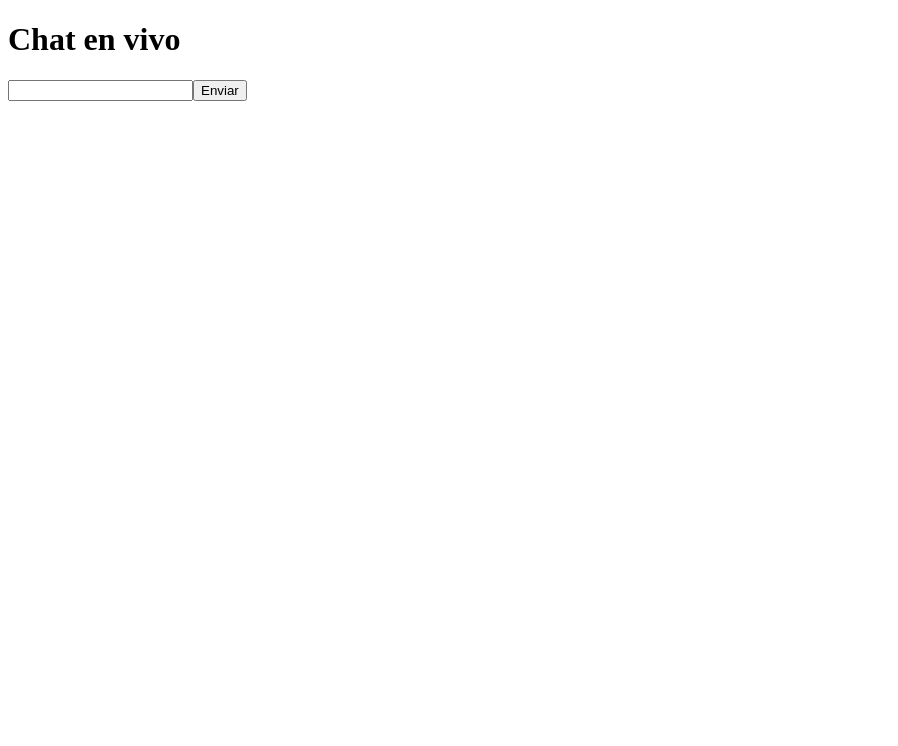
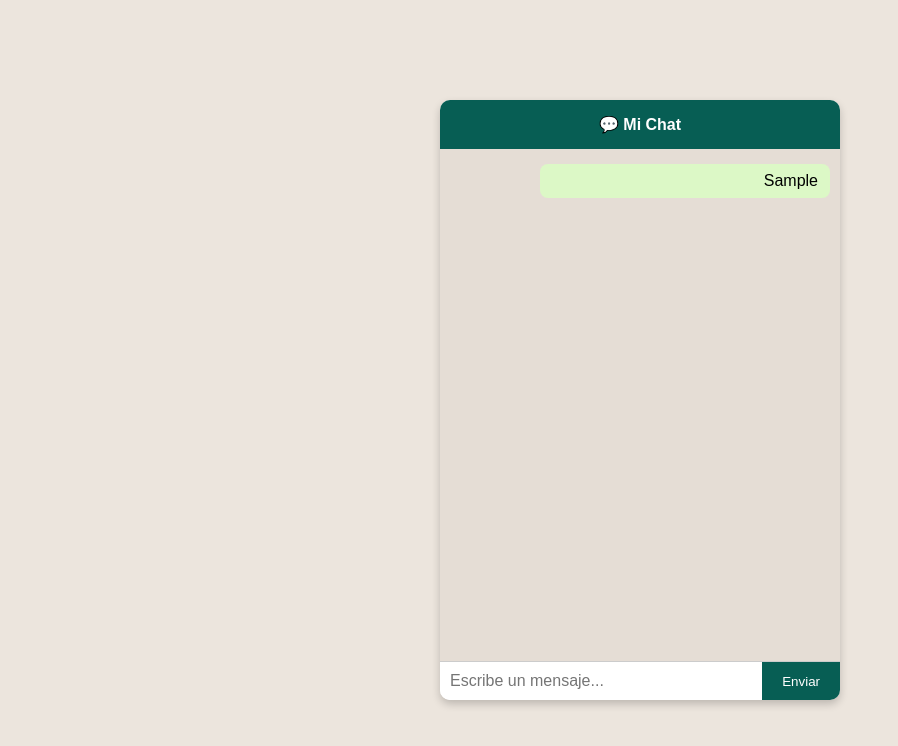
Before and after one commit to huamandelaguilajeanpierre55-maker/chat-global-videollamada, a plain HTML site: page index.html in a window 1280 px wide. Both pictures are taken after typing "Sample" into the empty fields and a click on the button "Enviar". Shown: the whole page, without its empty margins (0-898 px from the left). Drawn offline with nearby package versions, Linux system fonts and the light colour scheme; no server answers.

Commit message:
Actualizar index.html

```diff
--- a/index.html
+++ b/index.html
@@ -4,13 +4,103 @@
   <meta charset="UTF-8">
   <title>Mi Chat</title>
   <script src="/socket.io/socket.io.js"></script>
+  <style>
+    body {
+      font-family: Arial, sans-serif;
+      background: #ece5dd;
+      margin: 0;
+      padding: 0;
+      display: flex;
+      justify-content: center;
+      align-items: center;
+      height: 100vh;
+    }
+
+    .chat-container {
+      width: 400px;
+      height: 600px;
+      background: #fff;
+      display: flex;
+      flex-direction: column;
+      border-radius: 10px;
+      overflow: hidden;
+      box-shadow: 0 4px 8px rgba(0,0,0,0.2);
+    }
+
+    .header {
+      background: #075e54;
+      color: #fff;
+      padding: 15px;
+      text-align: center;
+      font-weight: bold;
+    }
+
+    #mensajes {
+      list-style: none;
+      padding: 10px;
+      margin: 0;
+      flex: 1;
+      overflow-y: auto;
+      background: #e5ddd5;
+    }
+
+    #mensajes li {
+      margin: 5px 0;
+      padding: 8px 12px;
+      border-radius: 8px;
+      max-width: 70%;
+      word-wrap: break-word;
+      clear: both;
+    }
+
+    /* Mensajes enviados */
+    #mensajes li.enviado {
+      background: #dcf8c6;
+      margin-left: auto;
+      text-align: right;
+    }
+
+    /* Mensajes recibidos */
+    #mensajes li.recibido {
+      background: #fff;
+      margin-right: auto;
+      text-align: left;
+    }
+
+    form {
+      display: flex;
+      border-top: 1px solid #ccc;
+    }
+
+    form input {
+      border: none;
+      padding: 10px;
+      flex: 1;
+      font-size: 16px;
+    }
+
+    form button {
+      background: #075e54;
+      color: white;
+      border: none;
+      padding: 10px 20px;
+      cursor: pointer;
+    }
+
+    form button:hover {
+      background: #128c7e;
+    }
+  </style>
 </head>
 <body>
-    <h1>Chat en vivo</h1>
+  <div class="chat-container">
+    <div class="header">💬 Mi Chat</div>
     <ul id="mensajes"></ul>
     <form id="form">
-        <input id="input" autocomplete="off" /><button>Enviar</button>
+      <input id="input" autocomplete="off" placeholder="Escribe un mensaje..." />
+      <button>Enviar</button>
     </form>
+  </div>
 
   <script>
     var socket = io();
@@ -22,16 +112,22 @@
       e.preventDefault();
       if (input.value) {
         socket.emit('chat message', input.value);
+        agregarMensaje(input.value, 'enviado');
         input.value = '';
       }
     });
 
     socket.on('chat message', function(msg) {
+      agregarMensaje(msg, 'recibido');
+    });
+
+    function agregarMensaje(texto, tipo) {
       var item = document.createElement('li');
-            item.textContent = msg;
+      item.textContent = texto;
+      item.classList.add(tipo);
       mensajes.appendChild(item);
       mensajes.scrollTop = mensajes.scrollHeight;
-        });
+    }
   </script>
 </body>
 </html>
```
Lines whose indentation alone changed are shown as unchanged.
